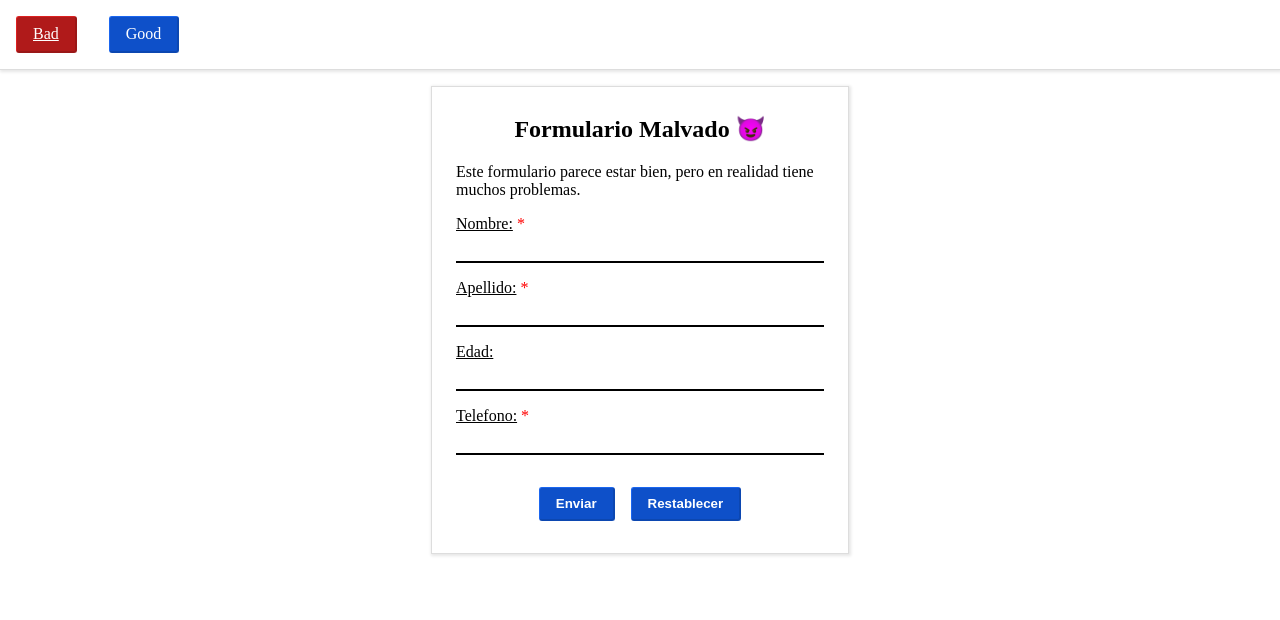
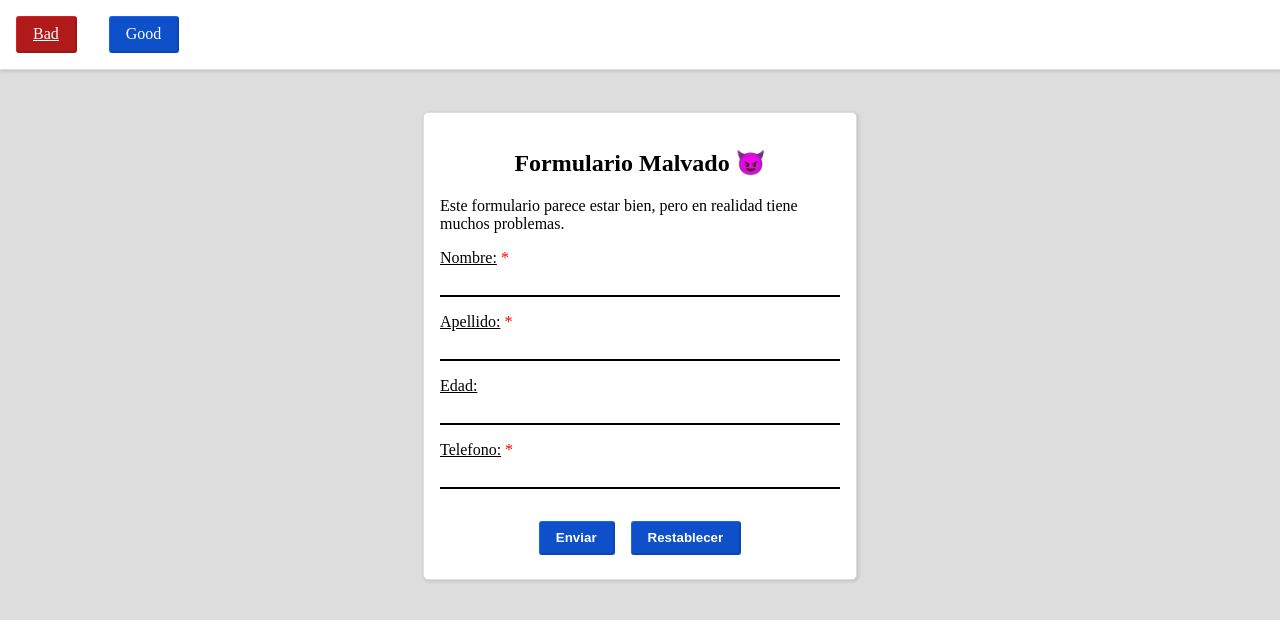
Before and after one commit to danmt/forms-everyone-can-use, an Angular app: page /bad in a window 1280 px wide. Shown: the top 620 px of the page. Built offline with nearby package versions, Linux system fonts and the light colour scheme.

Commit message:
improve styles structure

```diff
--- a/apps/site/src/app/app.component.scss
+++ b/apps/site/src/app/app.component.scss
@@ -1,7 +1,10 @@
+header {
+  position: absolute;
+  width: 100%;
+}
+
 main {
-  width: 400px;
-  margin: 16px auto;
-  border: 1px solid #ddd;
-  padding: 8px;
-  box-shadow: 1px 1px 3px 1px rgba(0, 0, 0, 0.1);
+  background-color: #ddd;
+  height: calc(100vh - 96px);
+  padding-top: 96px;
 }
--- a/apps/site/src/app/bad/bad.component.scss
+++ b/apps/site/src/app/bad/bad.component.scss
@@ -1,5 +1,11 @@
 section {
-  margin: 16px;
+  width: 400px;
+  margin: 16px auto;
+  border: 1px solid #ddd;
+  padding: 16px;
+  box-shadow: 1px 1px 3px 1px rgba(0, 0, 0, 0.1);
+  border-radius: 5px;
+  background-color: white;
 
   header {
     h1 {
--- a/apps/site/src/app/core/components/header/header.component.scss
+++ b/apps/site/src/app/core/components/header/header.component.scss
@@ -2,6 +2,7 @@ nav {
   padding: 16px;
   border-bottom: 1px solid #ddd;
   box-shadow: 1px 1px 3px 1px rgba(0, 0, 0, 0.1);
+  background-color: white;
 
   ul {
     display: flex;
```
